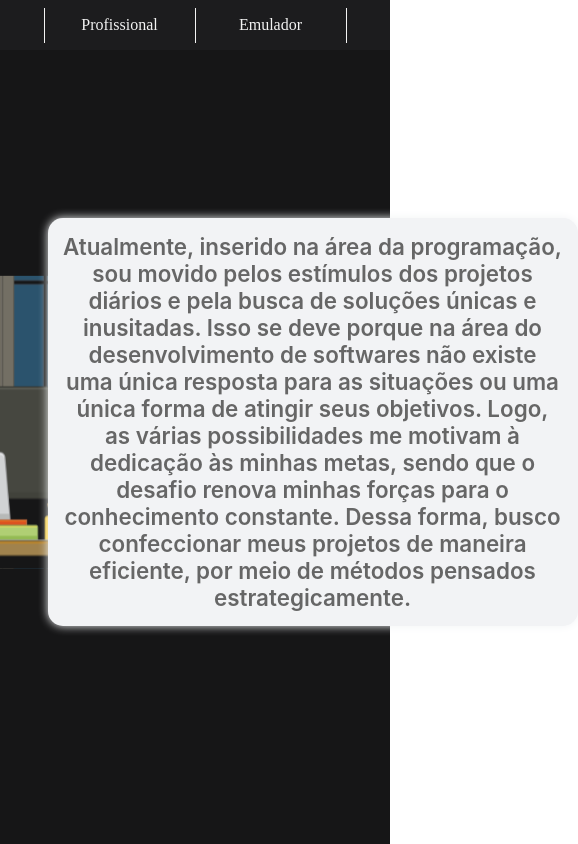
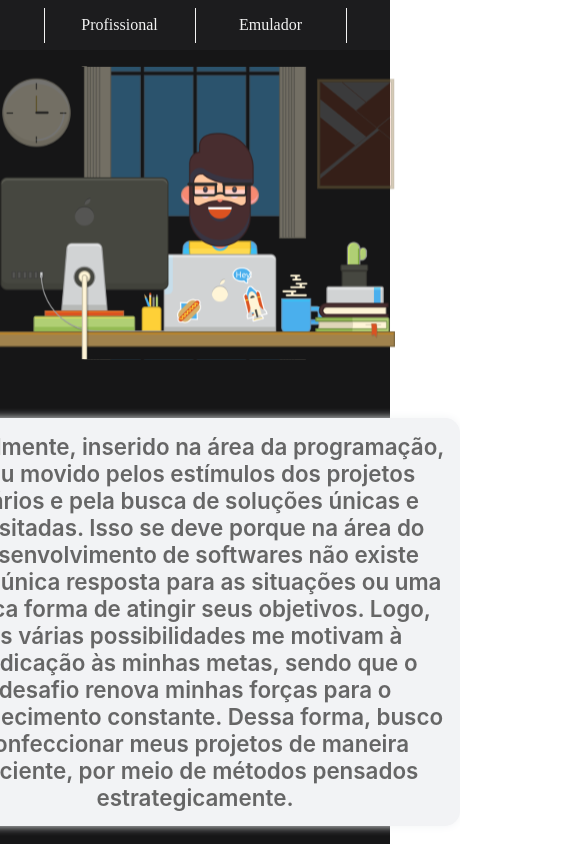
Before and after one commit to lucasdmandrade/LandingCurriculum, a React (Create React App) app: page / in a window 390 px wide. Shown: the whole page, 578 px wide, since content can reach past the window. Built offline with nearby package versions, Linux system fonts and the light colour scheme.

Commit message:
feat(Home) responsivity layout

```diff
--- a/src/pages/Home/styles.ts
+++ b/src/pages/Home/styles.ts
@@ -8,6 +8,12 @@ export const Container = styled.div`
   font-family: ${fontDefaultLigth};
   font-weight: lighter;
   background-color: #161617;
+
+  @media (max-width: 1000px) {
+    flex-direction: column;
+    align-items: center;
+    justify-content: center;
+  }
 `;
 
 export const ImageContainer = styled.div`
```
